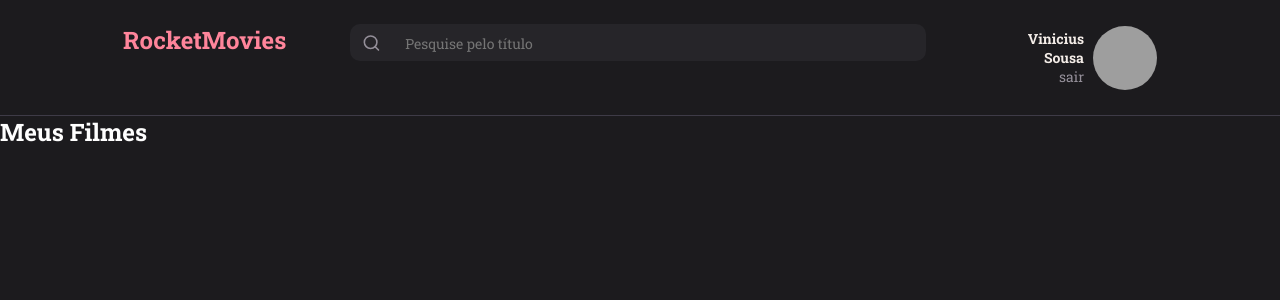
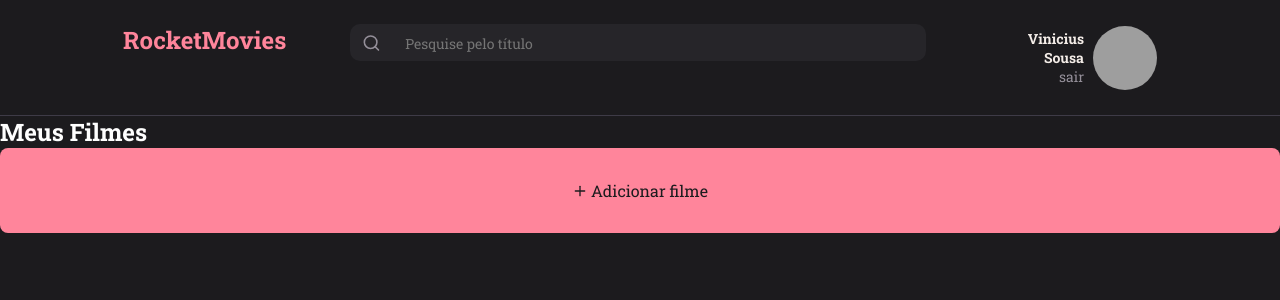
Before and after one commit to viniciusxsousa/explore, a React (Vite) app in the folder RockMovie-front/RocketMovie/: page / in a window 1280 px wide. Shown: the top 300 px of the page. Built offline with nearby package versions, Linux system fonts and the light colour scheme; grey boxes are pictures that could not be loaded.

Commit message:
ajustes no componente button

```diff
--- a/RockMovie-front/RocketMovie/src/components/Button/index.jsx
+++ b/RockMovie-front/RocketMovie/src/components/Button/index.jsx
@@ -1,8 +1,9 @@
 import { Container } from './styles'
 
-export function Button(){
+export function Button({icon: Icon}){
     return(
         <Container>
+            {Icon && <Icon/>}
             <p>Adicionar filme</p>
         </Container>
     )
--- a/RockMovie-front/RocketMovie/src/components/Button/styles.js
+++ b/RockMovie-front/RocketMovie/src/components/Button/styles.js
@@ -4,5 +4,15 @@ export const Container = styled.button`
     width: 100%;
     border-radius: 8px;
     padding: 32px;
+
     background-color: ${({theme}) => theme.COLORS.PINK};
+    color: ${({theme}) => theme.COLORS.BLACK_100};
+
+    font-size: 16px;
+    border: none;
+
+    display: flex;
+    justify-content: center;
+    align-items: center;
+    gap: 3px;
 `
--- a/RockMovie-front/RocketMovie/src/pages/Home/index.jsx
+++ b/RockMovie-front/RocketMovie/src/pages/Home/index.jsx
@@ -1,6 +1,9 @@
 import { Container } from "./styles"
 
+import { FiPlus } from 'react-icons/fi'
+
 import { Header } from "../../components/Header"
+import { Button } from '../../components/Button'
 
 export function Home(){
   return(
@@ -10,6 +13,7 @@ export function Home(){
           <main>
               <div>
                   <h2>Meus Filmes</h2>
+                  <Button icon={FiPlus}/>
               </div>
           </main>
     </Container>
```
